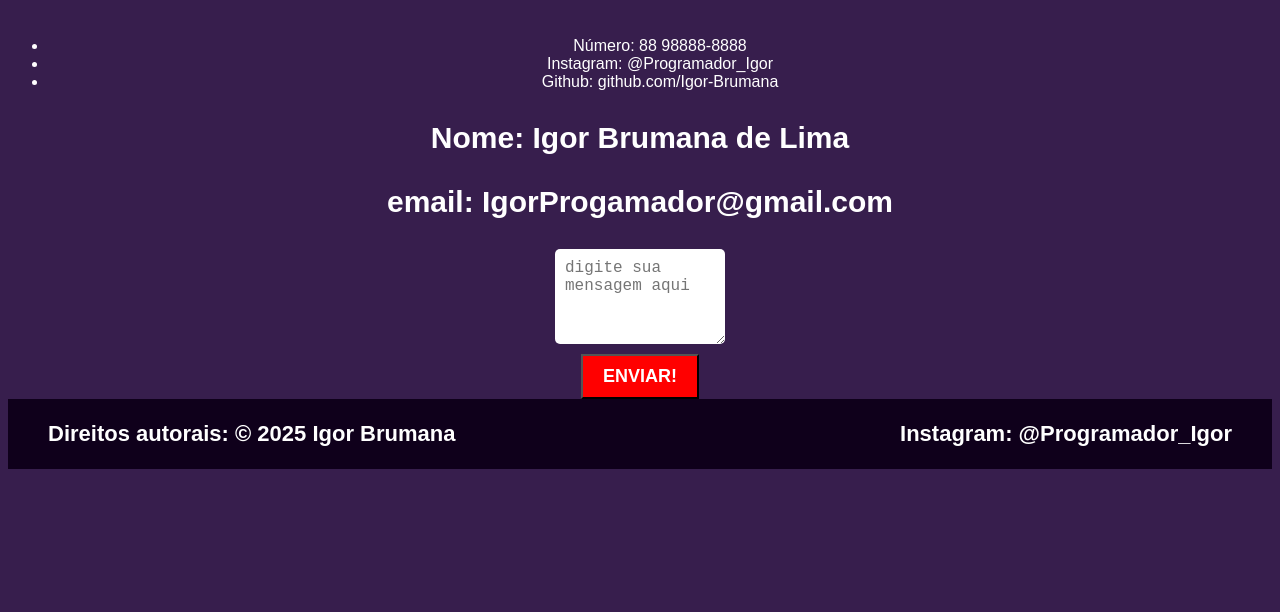
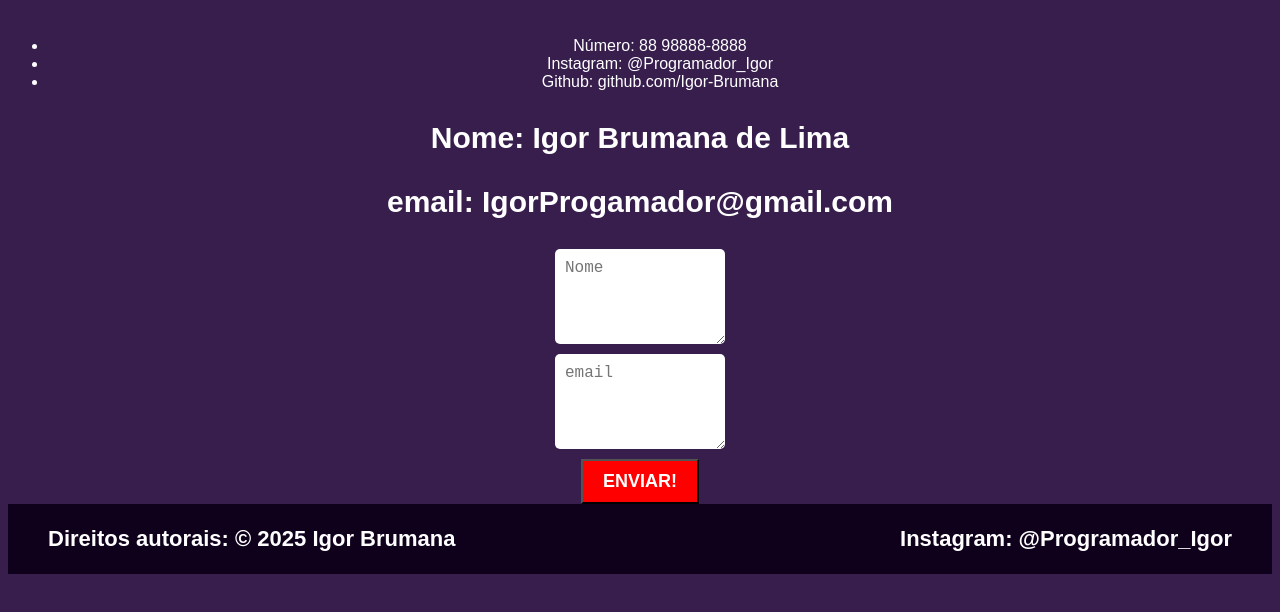
Before and after one commit to Igor-Brumana/Primeiro-site, a plain HTML site: page contato.html in a window 1280 px wide. Shown: the part 180-792 px from the top of the page. Drawn offline with Linux system fonts and the light colour scheme.

Commit message:
Update contato.html

```diff
--- a/contato.html
+++ b/contato.html
@@ -30,10 +30,11 @@
     </ul>
     <p>Nome: Igor Brumana de Lima</p>
     <p>email: IgorProgamador@gmail.com</p>
-    <div class="mandar_mensagem">
-    <textarea placeholder="digite sua mensagem aqui"></textarea>
+    <form class="mandar_mensagem">
+    <textarea placeholder="Nome"></textarea>
+    <textarea placeholder="email"></textarea>
     <button>ENVIAR!</button>
-    </div>
+    </form>
     </main>
     <footer class="flex-container">
         <h3>Direitos autorais: © 2025 Igor Brumana</h3>
```
